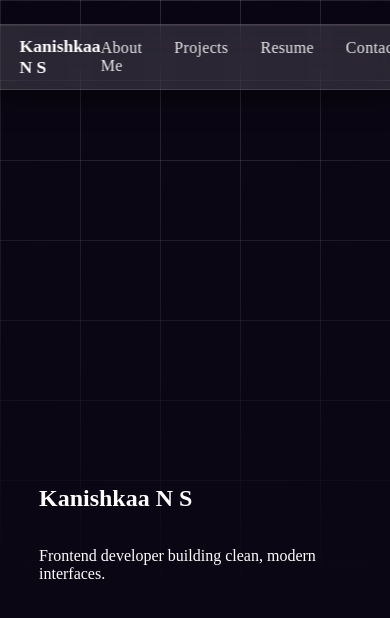
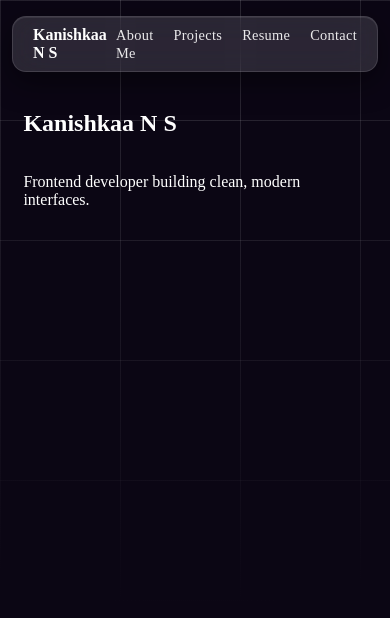
Before and after one commit to kanishkaaNS/Portfolio-website, a React (Vite) app: page / in a window 390 px wide. Shown: the top 618 px of the page. Built offline with nearby package versions, Linux system fonts and the light colour scheme.

Commit message:
made the website responsive across devices

```diff
--- a/src/components/ClickSpark.jsx
+++ b/src/components/ClickSpark.jsx
@@ -7,6 +7,9 @@ function ClickSpark({
   duration = 360
 }) {
   useEffect(() => {
+    // 🚫 Disable on touch devices (mobile/tablet)
+    if ("ontouchstart" in window) return;
+
     function handleClick(e) {
       for (let i = 0; i < sparkCount; i++) {
         const spark = document.createElement("span");
@@ -16,7 +19,7 @@ function ClickSpark({
           (2 * Math.PI * i) / sparkCount +
           (Math.random() - 0.5) * 0.35;
 
-        const distance = 18 + Math.random() * 12;
+        const distance = 14 + Math.random() * 8;
 
         spark.style.left = `${e.clientX}px`;
         spark.style.top = `${e.clientY}px`;
--- a/src/index.css
+++ b/src/index.css
@@ -1,6 +1,19 @@
-html, body {
+/* =========================
+   GLOBAL BASE
+   ========================= */
+
+*,
+*::before,
+*::after {
+  box-sizing: border-box;
+}
+
+html,
+body {
   margin: 0;
   padding: 0;
+  width: 100%;
+  overflow-x: hidden;
   background-color: #0b0614;
   color: white;
 }
@@ -15,10 +28,13 @@ main {
   padding-top: 110px;
 }
 
-/* HERO SECTION */
+/* =========================
+   HERO SECTION
+   ========================= */
+
 .hero {
   position: relative;
-  height: 100vh;
+  min-height: 100vh;
   width: 100%;
   overflow: hidden;
 }
@@ -38,11 +54,16 @@ main {
   display: flex;
   flex-direction: column;
   justify-content: center;
-  padding: 0 10vw;
+
+  /* responsive horizontal padding */
+  padding: 0 clamp(1.25rem, 6vw, 10vw);
   color: white;
 }
 
-/* Navbar styles */
+/* =========================
+   NAVBAR
+   ========================= */
+
 .nav-bar {
   display: flex;
   align-items: center;
@@ -67,7 +88,7 @@ main {
 }
 
 .nav-item a:hover {
-  color: #8e2de2; /* purple accent */
+  color: #8e2de2;
 }
 
 .nav-container {
@@ -85,7 +106,7 @@ main {
   justify-content: space-between;
 
   /* smoky glass */
-  background: rgba(255, 255, 255, 0.13); /* NOT white, barely there */
+  background: rgba(255, 255, 255, 0.13);
   backdrop-filter: blur(18px) saturate(120%);
   -webkit-backdrop-filter: blur(18px) saturate(120%);
 
@@ -100,7 +121,6 @@ main {
     inset 0 1px 0 rgba(255, 255, 255, 0.08);
 }
 
-
 .logo {
   font-size: 1.1rem;
   font-weight: 600;
@@ -110,12 +130,14 @@ main {
   align-items: center;
 }
 
-/*Layout grid lines*/
+/* =========================
+   GRID BACKGROUND
+   ========================= */
+
 .bg-grid {
   position: fixed;
   inset: 0;
-
-  z-index: 0;              /* 👈 IMPORTANT */
+  z-index: 0;
   pointer-events: none;
 
   background-color: #0b0614;
@@ -147,3 +169,39 @@ main {
 
   pointer-events: none;
 }
+
+/* =========================
+   RESPONSIVE ADJUSTMENTS
+   ========================= */
+
+@media (max-width: 768px) {
+  /* layout spacing */
+  main {
+    padding-top: 90px;
+  }
+
+  /* navbar */
+  .nav-container {
+    width: calc(100% - 1.5rem);
+    height: 56px;
+    padding: 0 1.25rem;
+    top: 1rem;
+  }
+
+  .nav-list {
+    gap: 1.25rem;
+  }
+
+  .nav-item a {
+    font-size: 0.9rem;
+  }
+
+  .logo {
+    font-size: 1rem;
+  }
+
+  /* calm grid on mobile */
+  .bg-grid {
+    background-size: 120px 120px;
+  }
+}
```
